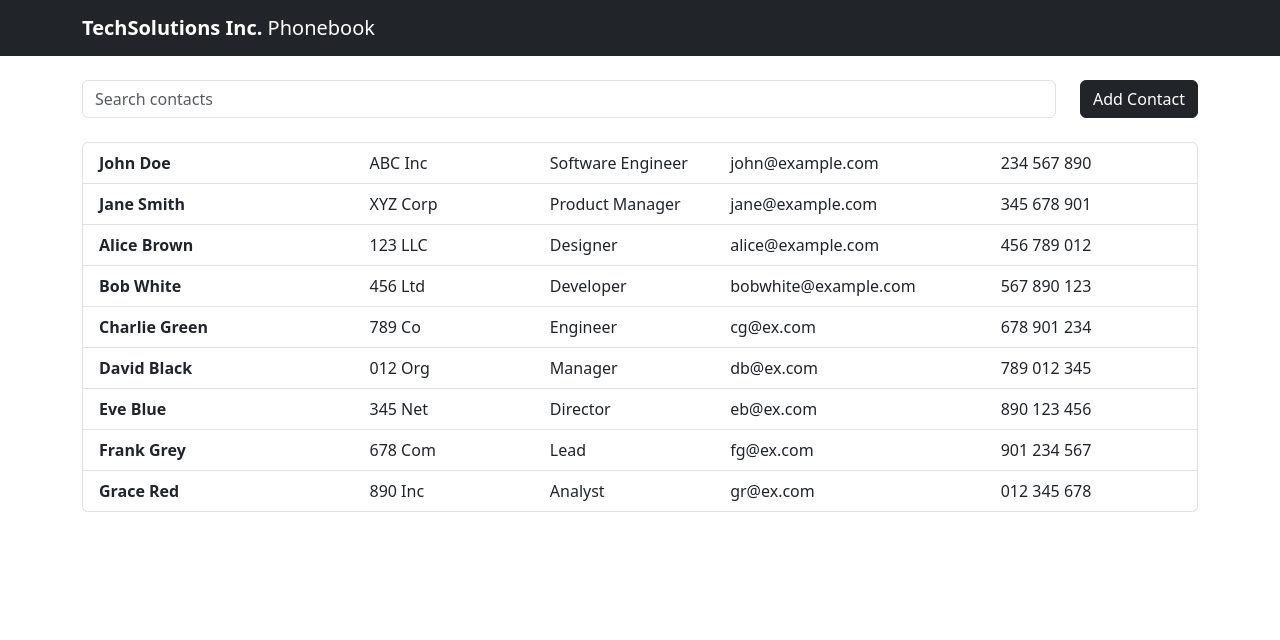
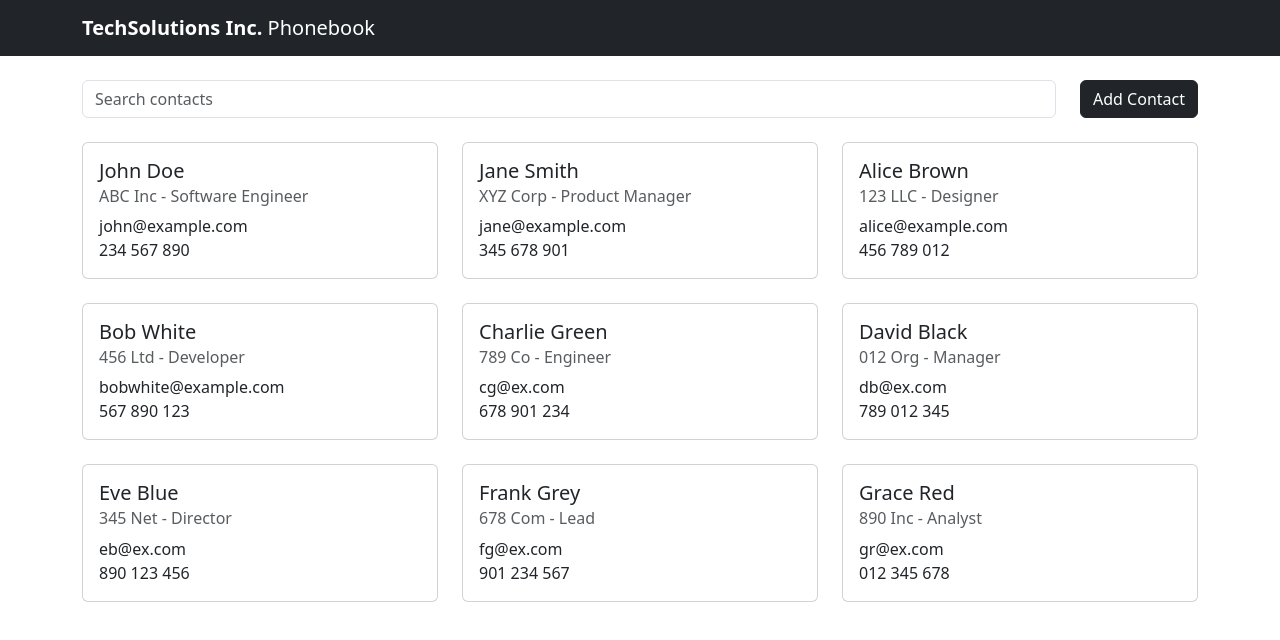
Before and after one commit to tomorrowdevs-projects/tech-jobs-fair-challenge, a React (Create React App) app in the folder client/phonebook-app/: page /contacts in a window 1280 px wide. Shown: the top 640 px of the page. Built offline with nearby package versions, Linux system fonts and the light colour scheme.

Commit message:
Miglioramento contatti in cards

```diff
--- /dev/null
+++ b/client/phonebook-app/src/components-style/contact-card.css
@@ -0,0 +1,7 @@
+.card-raise-hover:hover {
+  transform: translateY(
+    -5px
+  ); /* Adjust the value to control the raise effect */
+  box-shadow: 0 4px 8px rgba(0, 0, 0, 0.2); /* This adds a shadow that simulates the 'raised' effect */
+  transition: transform 0.3s ease, box-shadow 0.3s ease; /* Smooth transition for the effect */
+}
--- /dev/null
+++ b/client/phonebook-app/src/components/AddContactButton.jsx
@@ -0,0 +1,11 @@
+import { Button } from "react-bootstrap";
+
+const AddContactButton = ({ onClick }) => {
+  return (
+    <Button variant="dark" onClick={onClick}>
+      Add Contact
+    </Button>
+  );
+};
+
+export default AddContactButton;
--- /dev/null
+++ b/client/phonebook-app/src/components/ContactCard.jsx
@@ -0,0 +1,27 @@
+import { Card } from "react-bootstrap";
+import "../components-style/contact-card.css";
+
+const ContactCard = ({ contact, handleShowDetails }) => {
+  return (
+    <Card
+      onClick={() => handleShowDetails(contact)}
+      className="h-100 card-raise-hover"
+    >
+      <Card.Body>
+        <Card.Title>
+          {contact.firstName} {contact.lastName}
+        </Card.Title>
+        <Card.Subtitle className="mb-2 text-muted">
+          {contact.company} - {contact.position}
+        </Card.Subtitle>
+        <Card.Text>
+          {contact.email}
+          <br />
+          {contact.telephoneNumber}
+        </Card.Text>
+      </Card.Body>
+    </Card>
+  );
+};
+
+export default ContactCard;
--- /dev/null
+++ b/client/phonebook-app/src/components/ContactsGrid.jsx
@@ -0,0 +1,39 @@
+import { Row, Col } from "react-bootstrap";
+import { useState } from "react";
+import ContactDetailsModal from "./ContactDetailsModal";
+import ContactCard from "./ContactCard";
+
+const ContactsGrid = ({ contacts }) => {
+  const [selectedContact, setSelectedContact] = useState(null);
+
+  const handleShowDetails = (contact) => {
+    setSelectedContact(contact);
+  };
+
+  const handleCloseModal = () => {
+    setSelectedContact(null);
+  };
+
+  return (
+    <>
+      <Row xs={1} md={2} lg={3} className="g-4">
+        {contacts.map((contact) => (
+          <Col key={contact.id}>
+            <ContactCard
+              contact={contact}
+              handleShowDetails={handleShowDetails}
+            />
+          </Col>
+        ))}
+      </Row>
+
+      <ContactDetailsModal
+        contact={selectedContact}
+        show={selectedContact != null}
+        onHide={handleCloseModal}
+      />
+    </>
+  );
+};
+
+export default ContactsGrid;
--- a/client/phonebook-app/src/views/ContactsView.jsx
+++ b/client/phonebook-app/src/views/ContactsView.jsx
@@ -1,8 +1,9 @@
 import React, { useState } from "react";
-import { Container, Row, Col, Button } from "react-bootstrap";
+import { Container, Row, Col } from "react-bootstrap";
 import ContactsFilter from "../components/ContactsFilter";
-import ContactsList from "../components/ContactsList";
+import ContactsGrid from "../components/ContactsGrid";
 import { useContacts } from "../hooks/useContacts"; // Assuming the custom hook's path
+import AddContactButton from "../components/AddContactButton";
 
 const ContactsView = () => {
   const [searchTerm, setSearchTerm] = useState("");
@@ -16,10 +17,10 @@ const ContactsView = () => {
           <ContactsFilter onSearchTermChange={setSearchTerm} />
         </Col>
         <Col className="col-auto">
-          <Button variant="dark">Add Contact</Button>
+          <AddContactButton />
         </Col>
       </Row>
-      <ContactsList contacts={contacts} />
+      <ContactsGrid contacts={contacts} />
     </Container>
   );
 };
```
